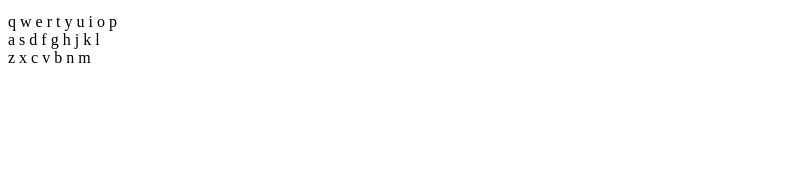
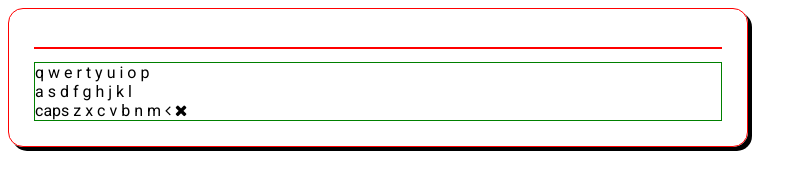
Before and after one commit to mesh7/neukey, a plain HTML site: page index.html in a window 1280 px wide. Shown: the whole page, without its empty margins (0-807 px from the left). Drawn offline with Linux system fonts and the light colour scheme.

Commit message:
added styling class for keyboard

```diff
--- a/index.html
+++ b/index.html
@@ -41,6 +41,7 @@
                 <span>l</span>
             </div>
             <div class="row">
+                <span>caps</span>
                 <span>z</span>
                 <span>x</span>
                 <span>c</span>
@@ -48,9 +49,11 @@
                 <span>b</span>
                 <span>n</span>
                 <span>m</span>
+                <span><i class="fa fa-angle-left"></i>
+                    <i class="fa fa-close"></i>
+                </span>
             </div>
         </div>
     </div>
 </body>
-
 </html>
--- a/style.css
+++ b/style.css
@@ -0,0 +1,25 @@
+@import url('https://fonts.googleapis.com/css2?family=Roboto&display=swap');
+
+*{
+box-sizing: border-box;
+}
+
+body {
+    font-family: 'Roboto', sans-serif;
+}
+
+.keyboard_wrapper {
+    border: 1px solid red;
+    width: 740px;
+    padding: 25px;
+    border-radius: 15px;
+    box-shadow: 4px 4px ;
+}
+
+.keyboard_wrapper .display{
+    border: 1px solid red;
+}
+
+.keyboard_wrapper .key{
+    border: 1px solid green;
+}
```
Lines whose indentation alone changed are shown as unchanged.
